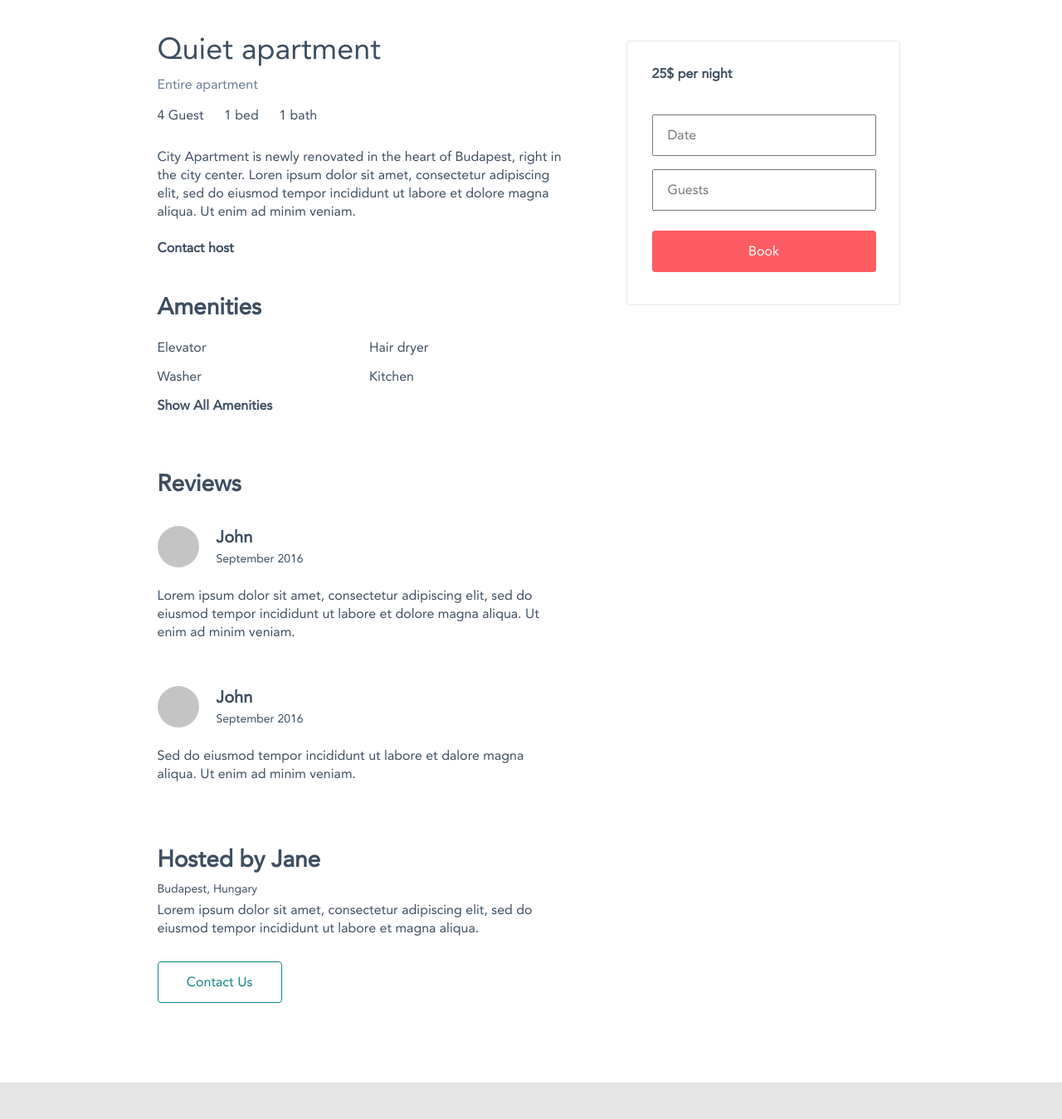
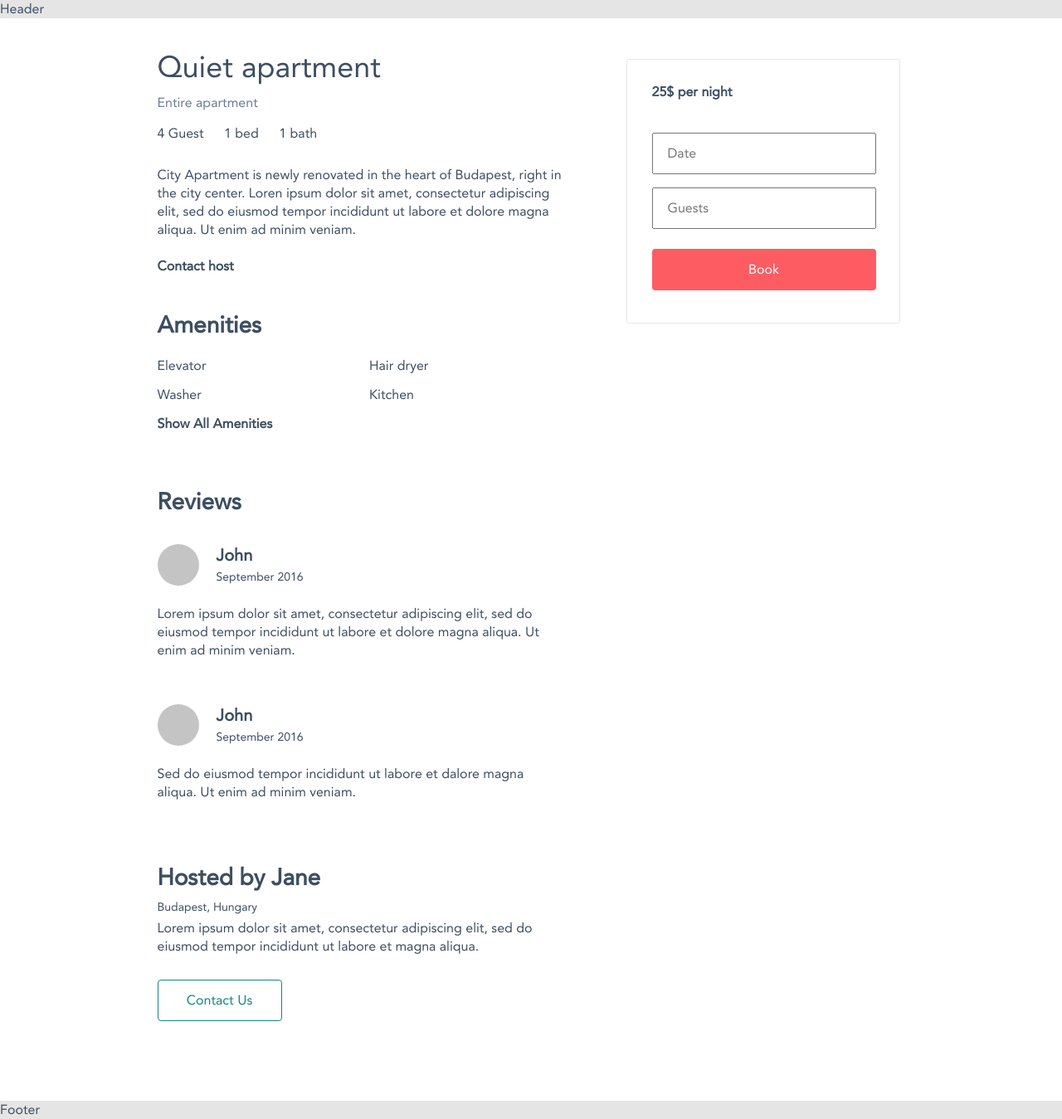
Before and after one commit to Nikita-Kiev/AirBnB-template, a website: page src/index.html in a window 1280 px wide. Shown: the whole page at 83% size. Before the commit the page ends 1305 px from the top, so only its background shows below. Drawn offline with nearby package versions, Linux system fonts and the light colour scheme; files that its build step writes are made by us from their sources.

Commit message:
Template

```diff
--- a/src/index.html
+++ b/src/index.html
@@ -6,6 +6,7 @@
     <link rel="stylesheet" href="./styles/main.css">
   </head>
   <body>
+    <header>Header</header>
   <div class="wrapper">
     <div class="content">
       <div class="content__main">
@@ -74,9 +75,10 @@
           <div class="button">Book</div>
         </div>
       </div>
-
     </div>
   </div>
+
+  <footer>Footer</footer>
     <script type="text/javascript" src="scripts/main.js"></script>
   </body>
 </html>
```
